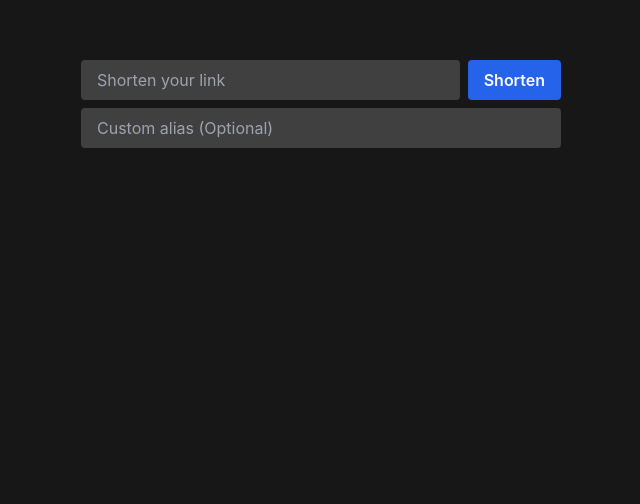
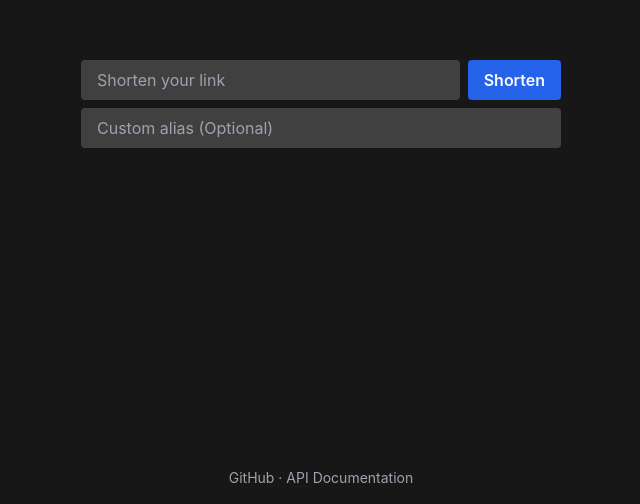
Before and after one commit to goriio/iksi, a Next.js app: page / in a window 1280 px wide. Shown: the part 296-800 px from the top of the page, without its empty margins (319-959 px from the left). Built offline with nearby package versions, Linux system fonts and the light colour scheme.

Commit message:
add footer section

```diff
--- /dev/null
+++ b/components/Footer.tsx
@@ -0,0 +1,20 @@
+import Link from 'next/link';
+
+export function Footer() {
+  return (
+    <footer className="absolute bottom-4 text-sm text-gray-400">
+      <a
+        href="https://github.com/goriio/iksi"
+        className="hover:underline hover:text-gray-200"
+        target="_blank"
+        rel="noreferrer"
+      >
+        GitHub
+      </a>{' '}
+      &middot;{' '}
+      <Link href="/docs" className="hover:underline">
+        <a className="hover:underline hover:text-gray-200">API Documentation</a>
+      </Link>
+    </footer>
+  );
+}
--- a/components/index.ts
+++ b/components/index.ts
@@ -1,3 +1,4 @@
 export * from './Input';
 export * from './Button';
+export * from './Footer';
 export * from './LinkShortenerForm';
--- a/pages/index.tsx
+++ b/pages/index.tsx
@@ -1,9 +1,10 @@
-import { LinkShortenerForm } from '@/components';
+import { Footer, LinkShortenerForm } from '@/components';
 
 export default function Home() {
   return (
     <div className="grid place-items-center max-w-lg mx-auto p-4 h-screen">
       <LinkShortenerForm />
+      <Footer />
     </div>
   );
 }
```
